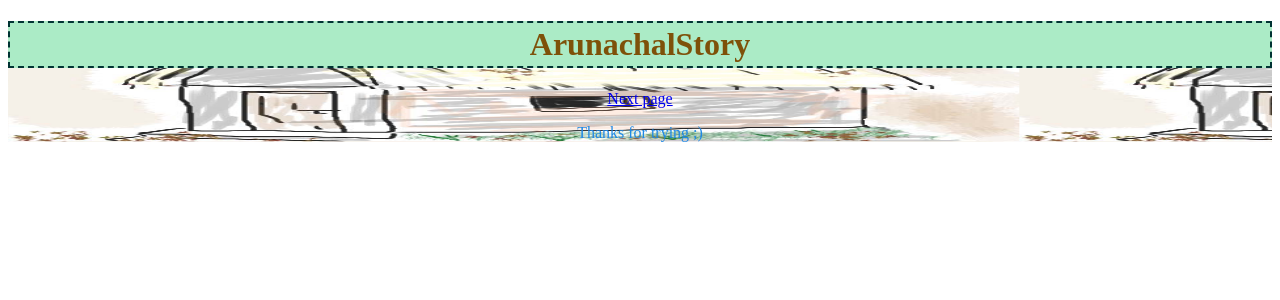
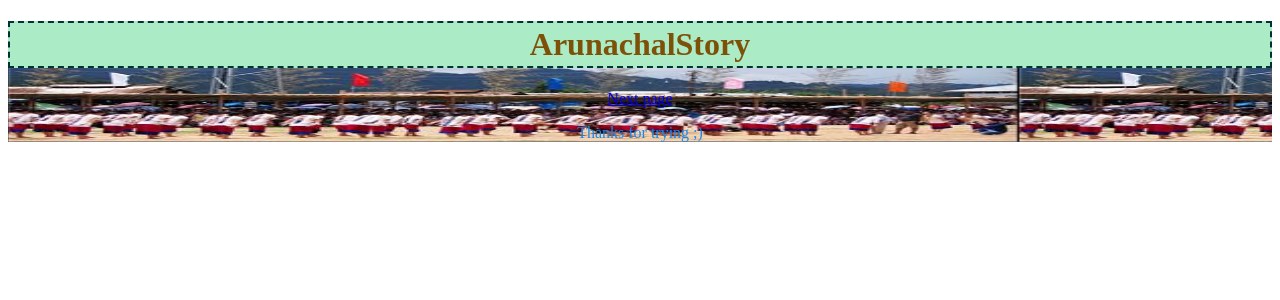
Before and after one commit to hageduri/nosehairy, a PHP site: page / in a window 1280 px wide. Shown: the top 300 px of the page. Run offline with PHP 8.4, Linux system fonts and the light colour scheme.

Commit message:
Update stylesheet.css

```diff
--- a/stylesheet/stylesheet.css
+++ b/stylesheet/stylesheet.css
@@ -8,7 +8,7 @@ body{
 .bgimg{
 
 
-     background-image: url(../image/home1.jpg);
+     background-image: url(../image/dree-original.jpg);
       background-size: 80% 100%;
 }
 
```
